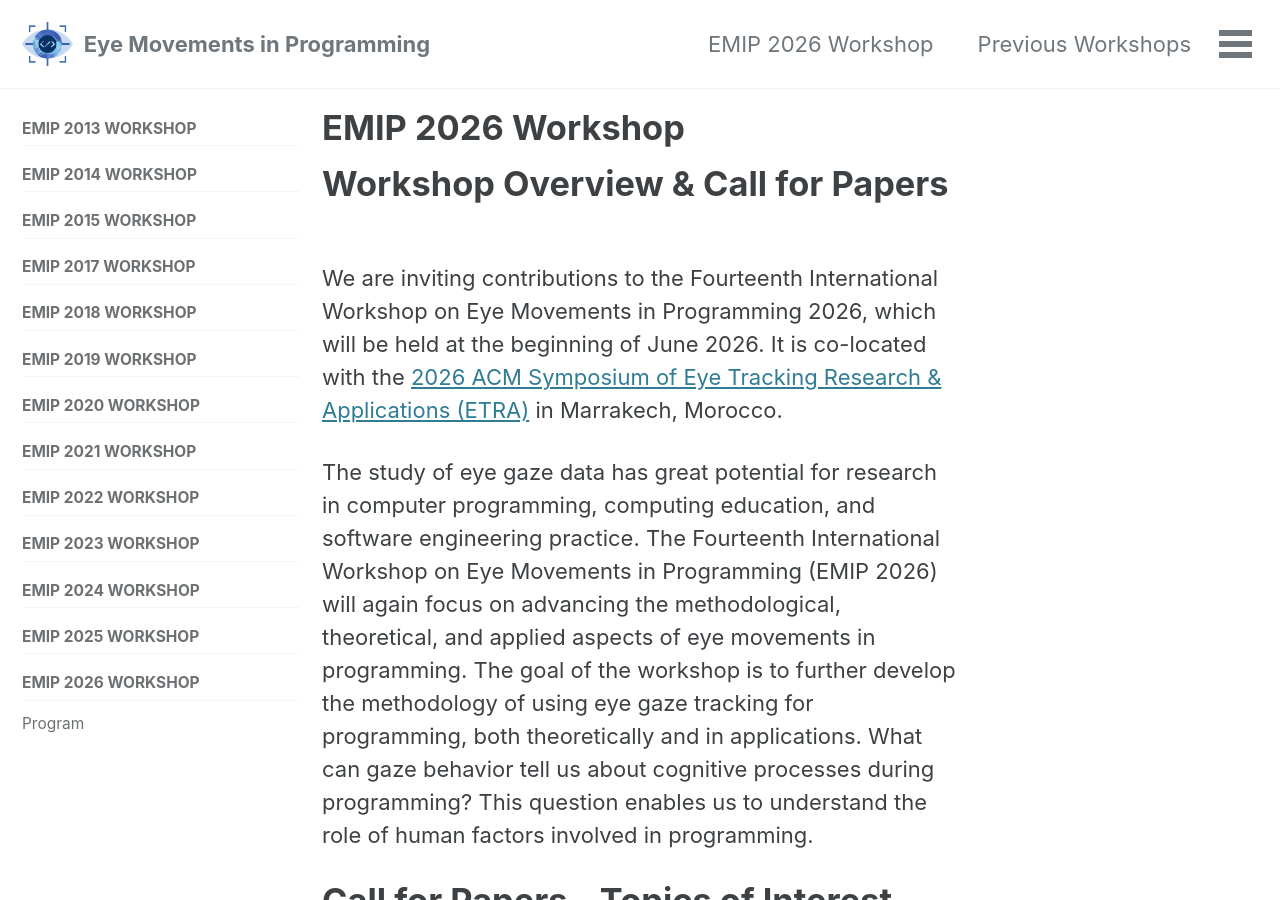
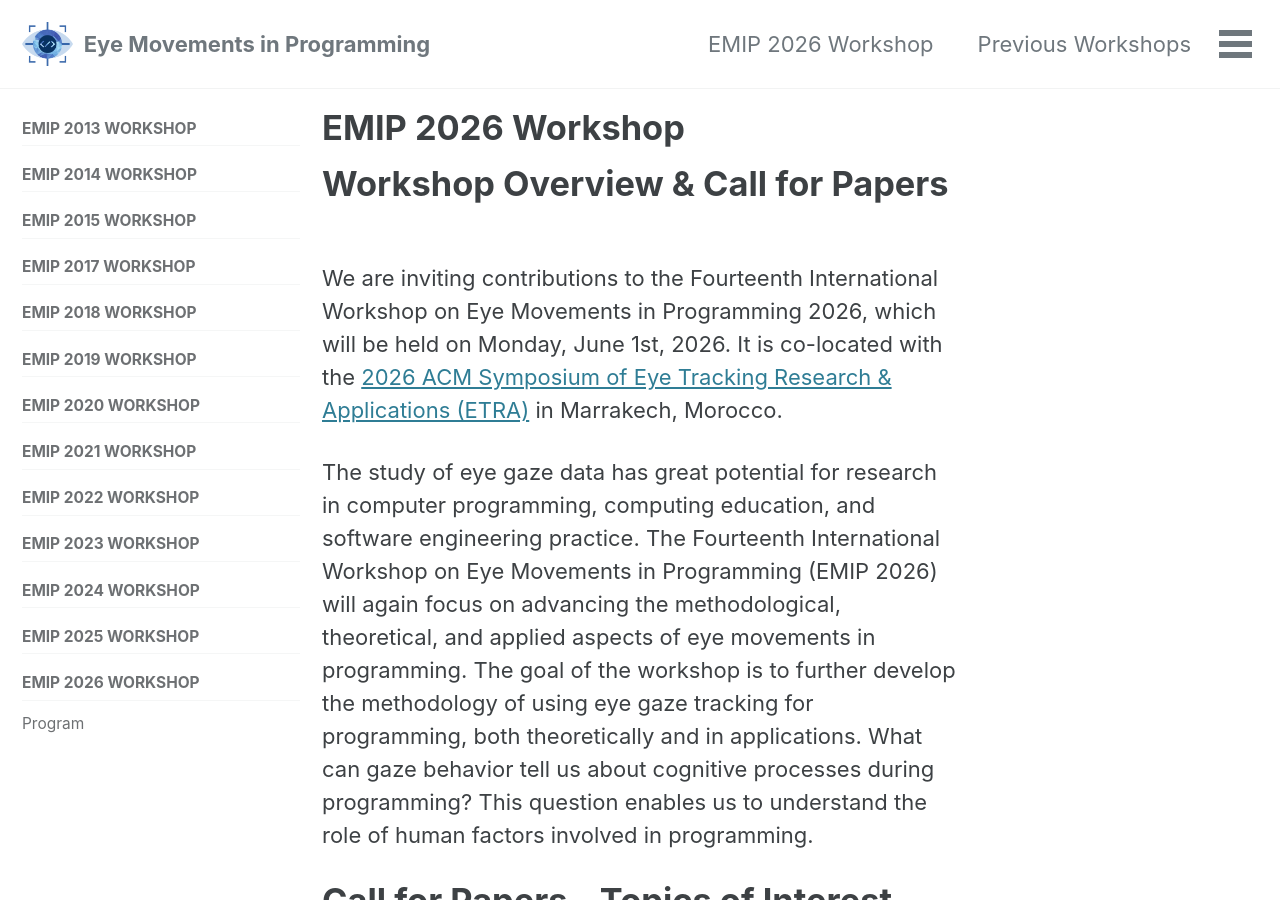
Before and after one commit to EMIPws/emipws.github.io, a Jekyll site: the page built from pages/workshop/emip-2026.md, in a window 1280 px wide and 900 px high. Built offline with Jekyll 4.4.1, drawn with Linux system fonts in a browser that asks for light colours; cached includes are drawn as plain includes.

Commit message:
Update emip-2026.md

```diff
--- a/pages/workshop/emip-2026.md
+++ b/pages/workshop/emip-2026.md
@@ -8,7 +8,7 @@ sidebar:
 ---
 
 # Workshop Overview & Call for Papers
-We are inviting contributions to the Fourteenth International Workshop on Eye Movements in Programming 2026, which will be held at the beginning of June 2026. It is co-located with the [2026 ACM Symposium of Eye Tracking Research & Applications (ETRA)](http://etra.acm.org/2026/) in Marrakech, Morocco.
+We are inviting contributions to the Fourteenth International Workshop on Eye Movements in Programming 2026, which will be held on Monday, June 1st, 2026. It is co-located with the [2026 ACM Symposium of Eye Tracking Research & Applications (ETRA)](http://etra.acm.org/2026/) in Marrakech, Morocco.
 
 The study of eye gaze data has great potential for research in computer programming, computing education, and software engineering practice. The Fourteenth International Workshop on Eye Movements in Programming (EMIP 2026) will again focus on advancing the methodological, theoretical, and applied aspects of eye movements in programming. The goal of the workshop is to further develop the methodology of using eye gaze tracking for programming, both theoretically and in applications. What can gaze behavior tell us about cognitive processes during programming? This question enables us to understand the role of human factors involved in programming.
 
```
